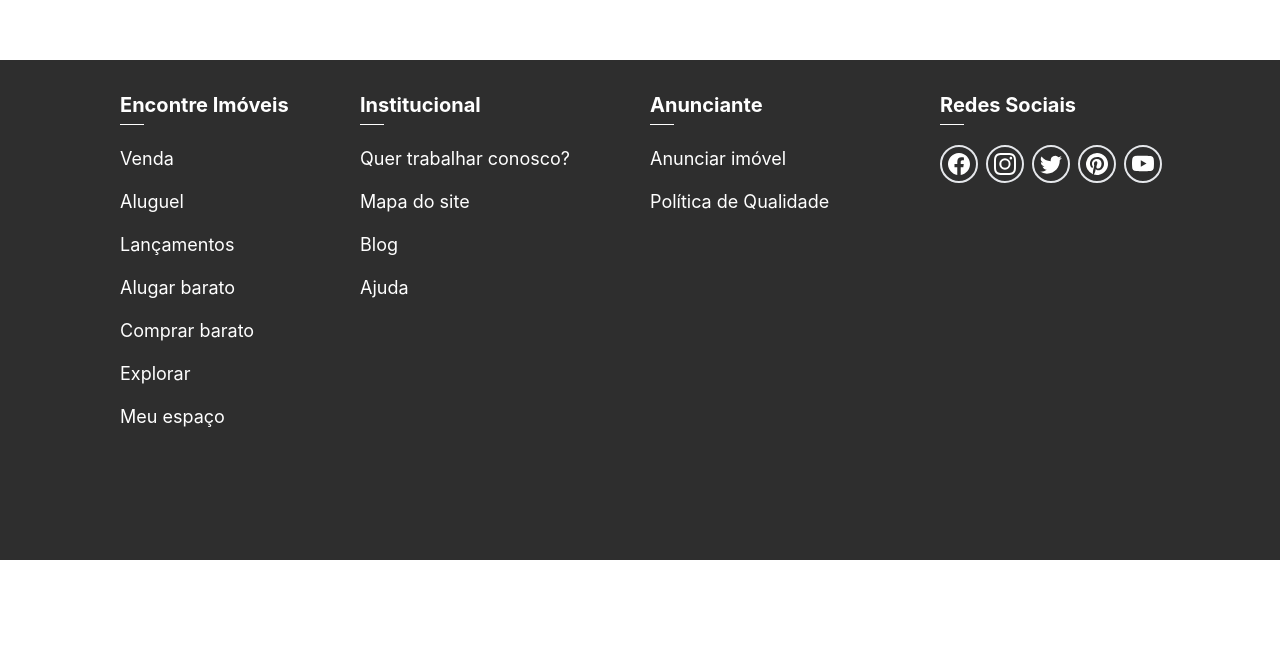
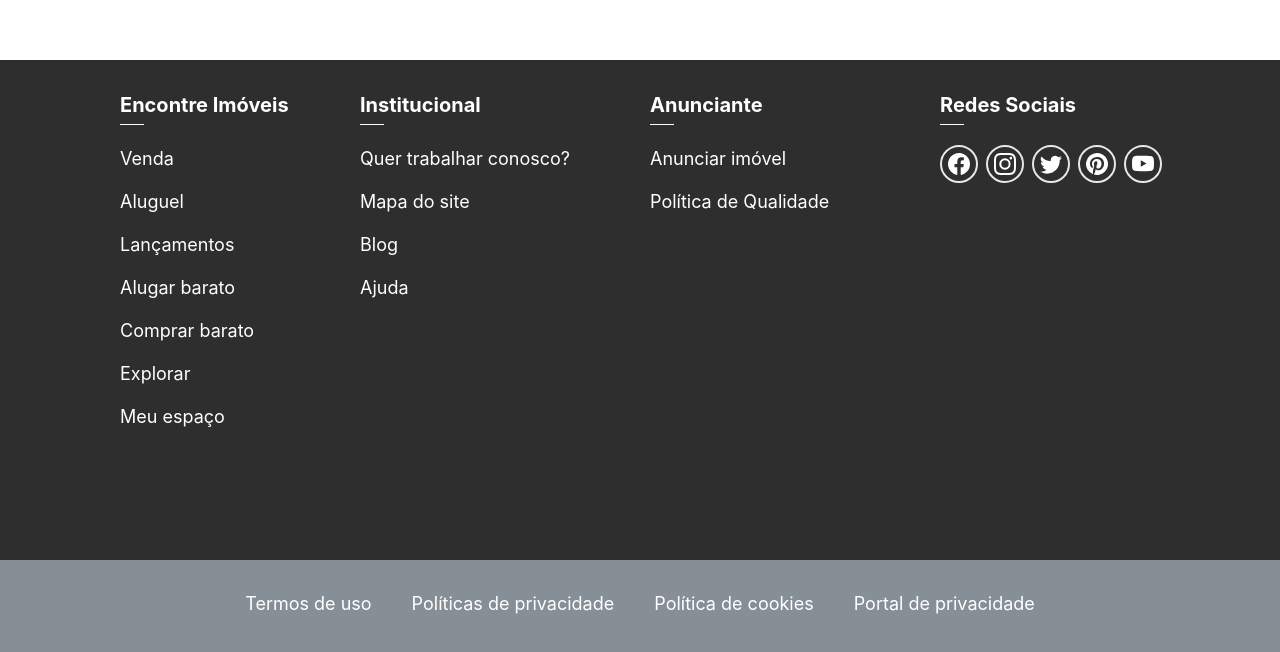
Before and after one commit to BeniMoTTa/motta-moveis, a React (Vite) app in the folder motta-moveis/: page / in a window 1280 px wide. Shown: the part 3562-4214 px from the top of the page. Before the commit the page ends 4122 px from the top, so only its background shows below. Built offline with nearby package versions, Linux system fonts and the light colour scheme; the HTML template or start-up script is replaced by a standard one.

Commit message:
privacy and polites of site

```diff
--- /dev/null
+++ b/motta-moveis/src/components/footer/FooterMinor.tsx
@@ -0,0 +1,24 @@
+import React from "react";
+
+const FooterMinor = () => {
+  return (
+    <footer className="w-full h-[150px] bg-grey3">
+      <div className="max-w-[1440px] allign flex pt-[30px] gap-10 justify-center">
+        <button className="text-white text-[18px] w-fit hover:underline underline-offset-auto">
+          Termos de uso
+        </button>
+        <button className="text-white text-[18px] w-fit hover:underline underline-offset-auto">
+          Políticas de privacidade
+        </button>
+        <button className="text-white text-[18px] w-fit hover:underline underline-offset-auto">
+          Política de cookies
+        </button>
+        <button className="text-white text-[18px] w-fit hover:underline underline-offset-auto">
+          Portal de privacidade
+        </button>
+      </div>
+    </footer>
+  );
+};
+
+export default FooterMinor;
--- a/motta-moveis/src/pages/home/index.tsx
+++ b/motta-moveis/src/pages/home/index.tsx
@@ -5,6 +5,7 @@ import Posts from "./components/Posts";
 import NearToUser from "./components/NearToUser";
 import AllNear from "./components/AllNear";
 import FooterMain from "../../components/footer";
+import FooterMinor from "../../components/footer/FooterMinor";
 
 const Home = () => {
   return (
@@ -15,6 +16,7 @@ const Home = () => {
       <NearToUser />
       <AllNear />
       <FooterMain />
+      <FooterMinor />
     </div>
   );
 };
--- a/motta-moveis/tailwind.config.js
+++ b/motta-moveis/tailwind.config.js
@@ -11,6 +11,7 @@ export default {
         blueSteelLight: "#ADD8E6",
         blueSteel: "#4682B4",
         blueBackGround: "rgba(135, 206, 250, 0.3)",
+        bluePosca: "#11114E",
         graphite: "#2e2e2e",
         grey3: "#868E96",
         grey4: "#ADB5BD",
```
